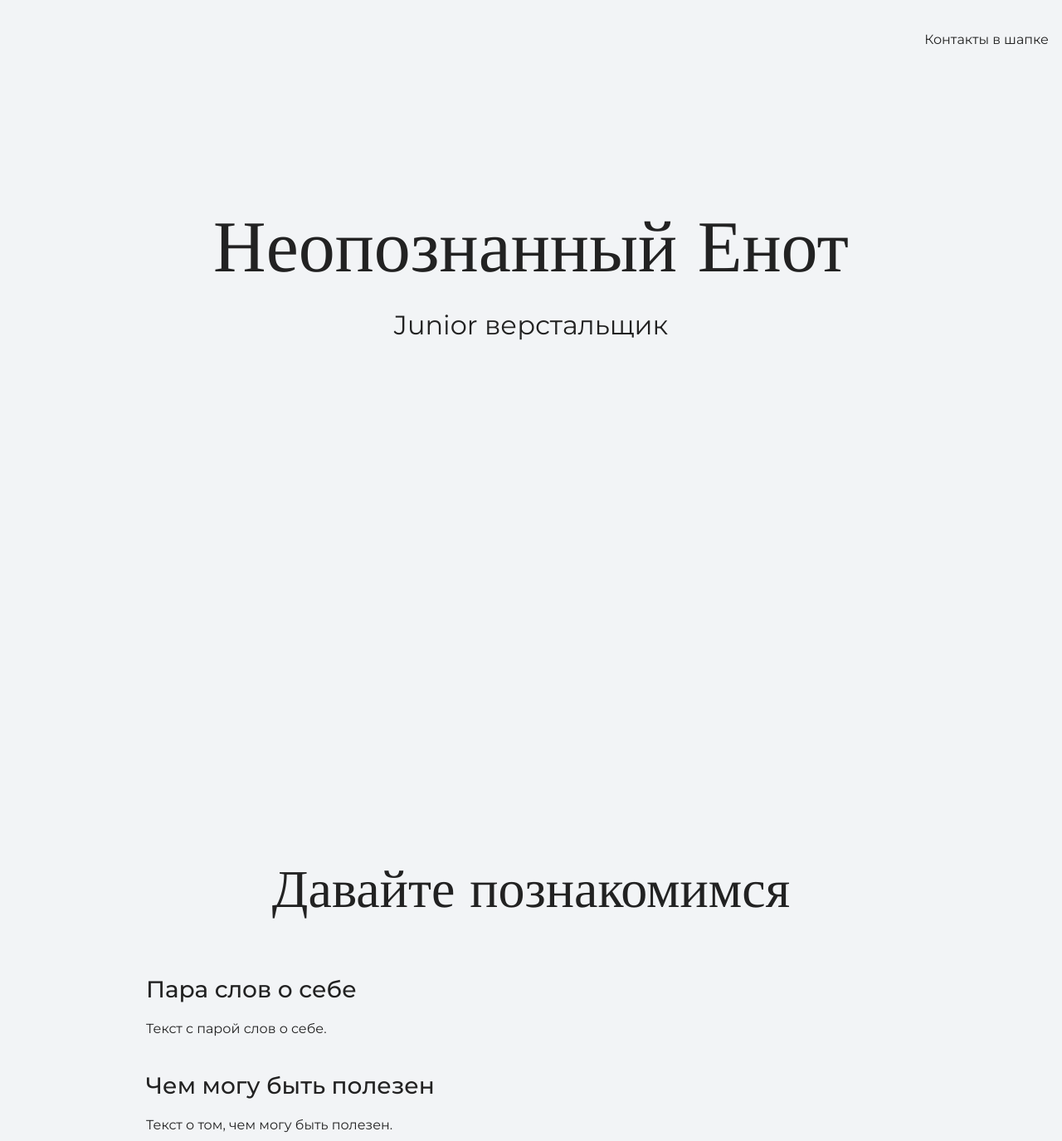
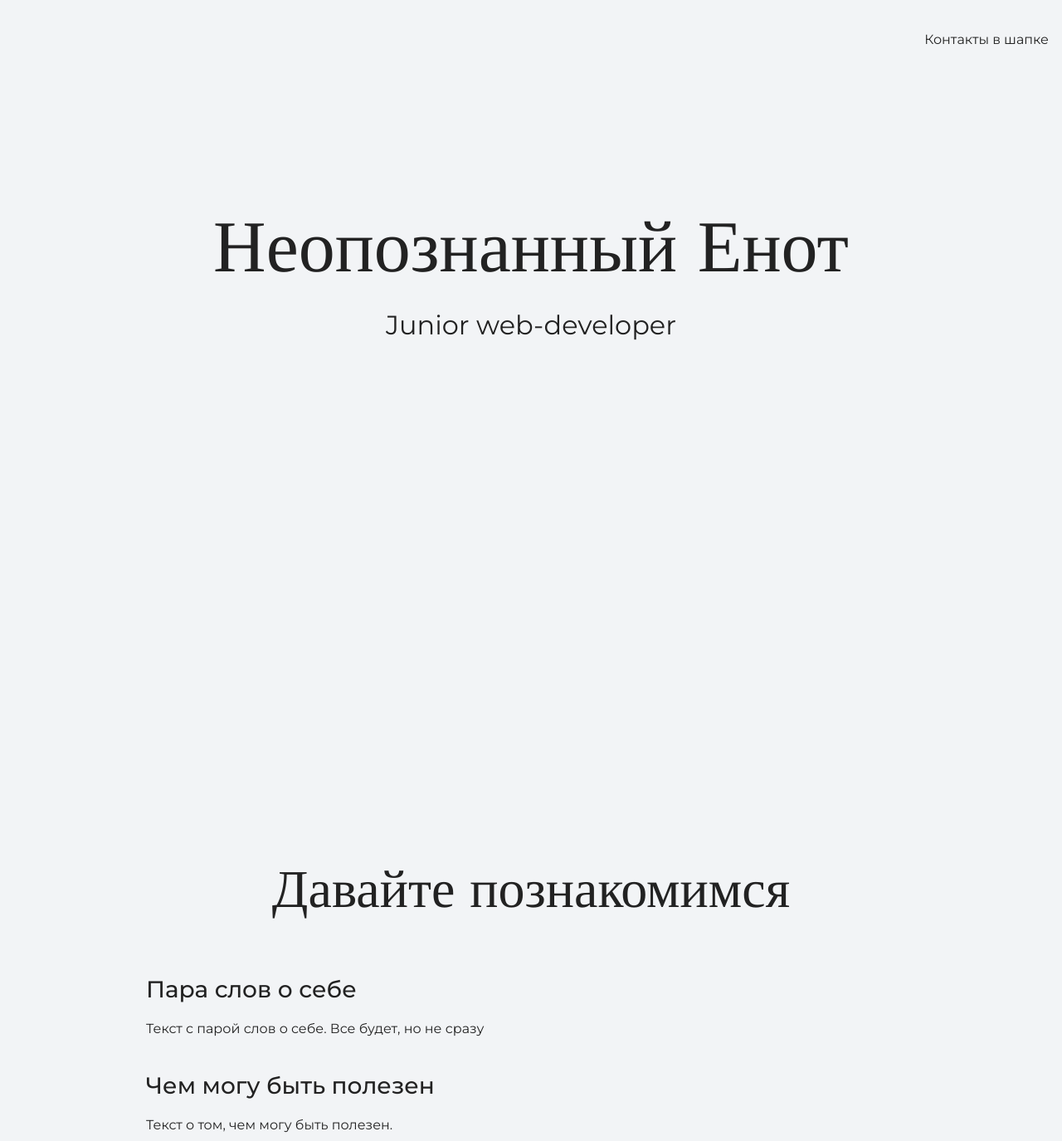
Before and after one commit to Sgushenka982/html-academy, a plain HTML site: page index.html in a window 1280 px wide. Shown: the top 1375 px of the page at 83% size. Drawn offline with nearby package versions, Linux system fonts and the light colour scheme.

Commit message:
Изменение текста

```diff
--- a/index.html
+++ b/index.html
@@ -17,7 +17,7 @@
     <section class="hero-image">
       <div class="container">
         <h1 class="heading">Неопознанный Енот</h1>
-        <p>Junior верстальщик</p>
+        <p>Junior web-developer</p>
       </div>
     </section>
 
@@ -25,7 +25,7 @@
       <div class="container">
         <h2 class="subheading">Давайте познакомимся</h2>
         <h3>Пара слов о себе</h3>
-        <p>Текст с парой слов о себе.</p>
+        <p>Текст с парой слов о себе. Все будет, но не сразу</p>
         <h3>Чем могу быть полезен</h3>
         <p>Текст о том, чем могу быть полезен.</p>
       </div>
```
